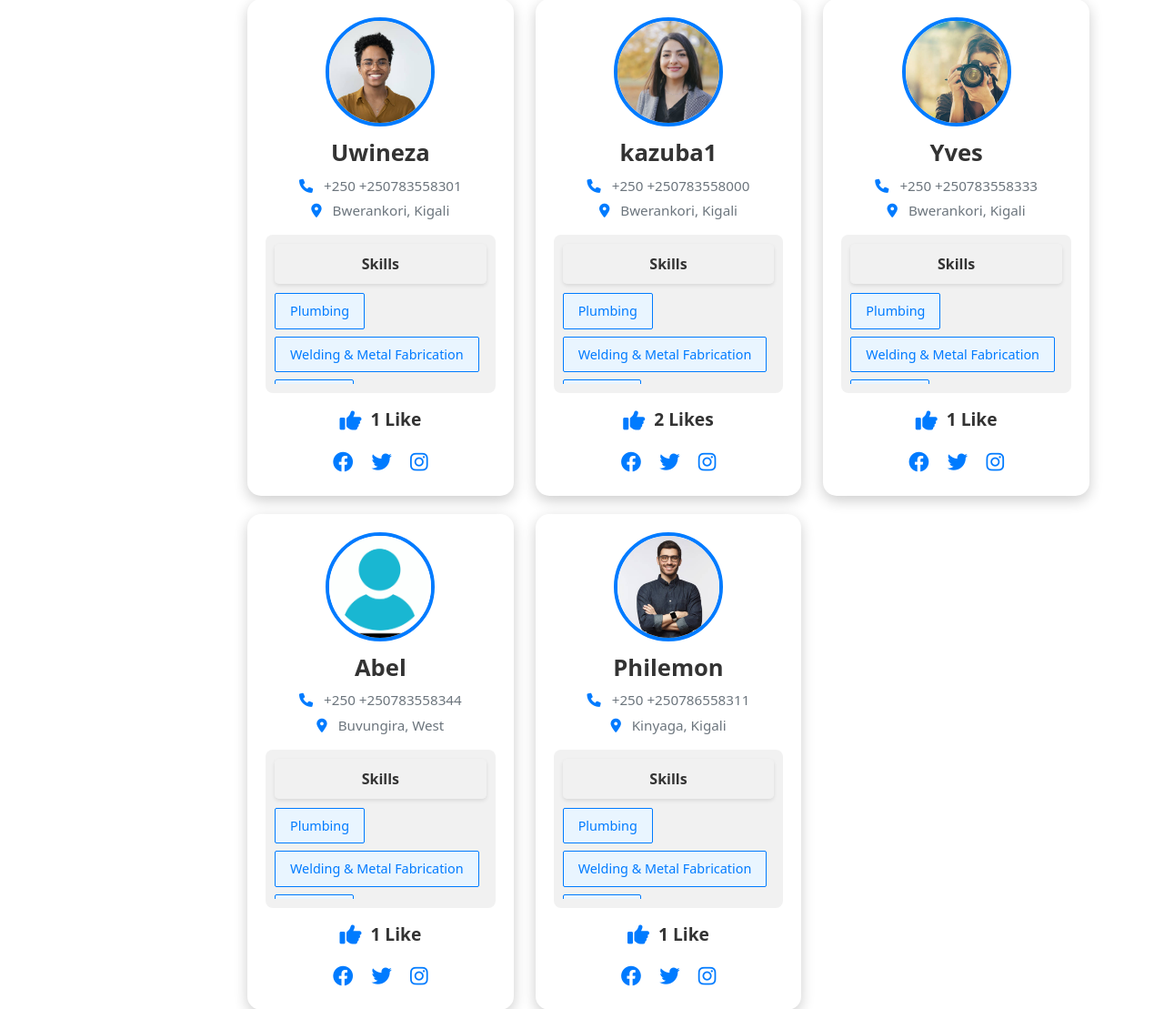
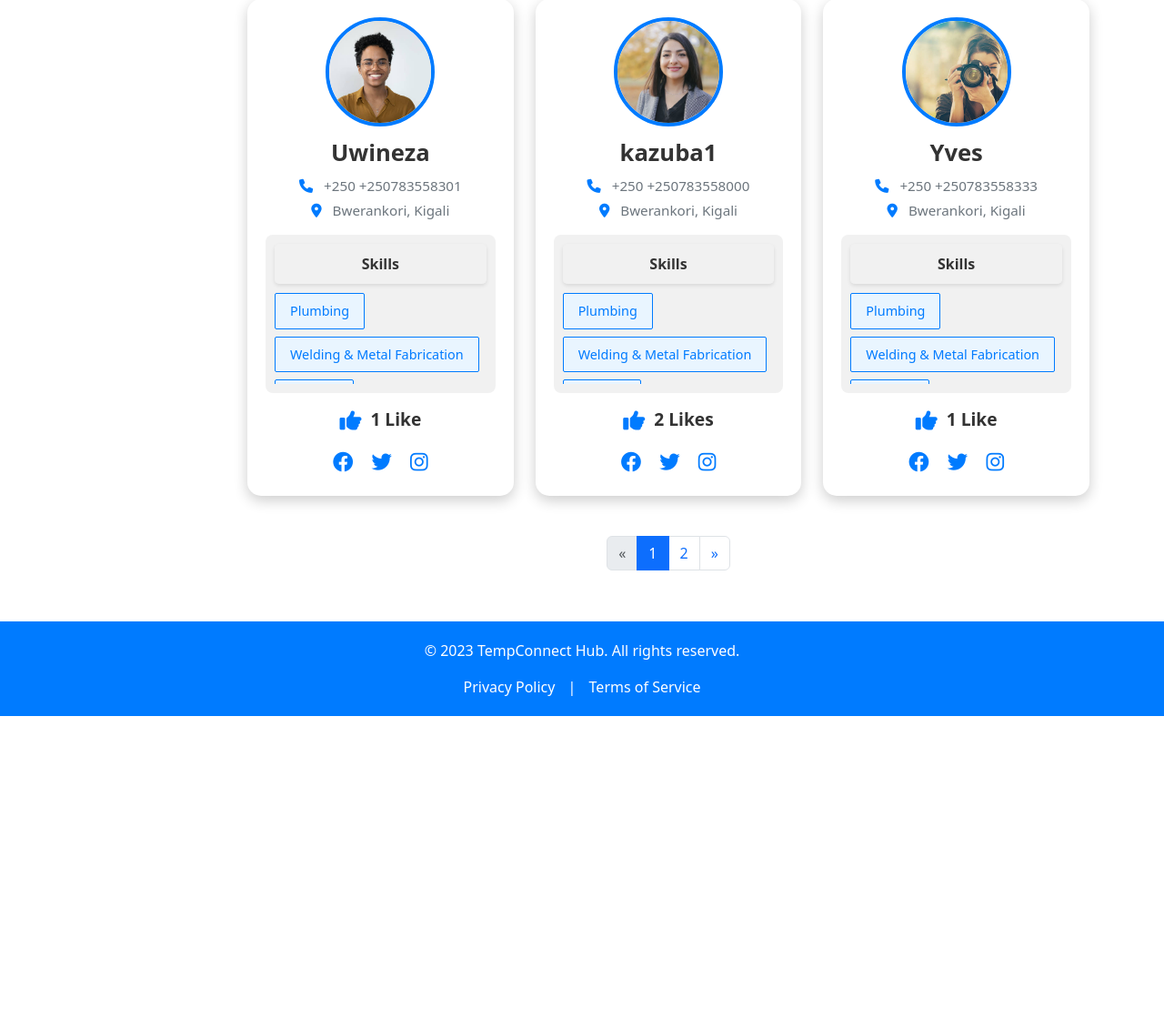
Before and after one commit to nishimwetito/RTH_Demo, a Django app: page /allprofile1/ in a window 1280 px wide. Shown: the part 943-2052 px from the top of the page at 91% size. After the commit the page ends 1730 px from the top, so only its background shows below. Run offline with Django 5.2, Linux system fonts and the light colour scheme; data comes from the database, SQL or seed files in the repository; both versions use the stored data as it was after the commit.

Commit message:
adding pagination

```diff
--- a/templates/allprofile1.html
+++ b/templates/allprofile1.html
@@ -304,6 +304,40 @@
                 </div>
                 {% endfor %}
                 </div>
+
+                <div class="pagination justify-content-center mt-4">
+                    <nav aria-label="Page navigation">
+                      <ul class="pagination">
+                        {% if profiles1.has_previous %}
+                          <li class="page-item">
+                            <a class="page-link" href="?page={{ profiles1.previous_page_number }}" aria-label="Previous">
+                              <span aria-hidden="true">&laquo;</span>
+                            </a>
+                          </li>
+                        {% else %}
+                          <li class="page-item disabled"><span class="page-link">&laquo;</span></li>
+                        {% endif %}
+
+                        {% for num in profiles1.paginator.page_range %}
+                          {% if profiles1.number == num %}
+                            <li class="page-item active"><span class="page-link">{{ num }}</span></li>
+                          {% else %}
+                            <li class="page-item"><a class="page-link" href="?page={{ num }}">{{ num }}</a></li>
+                          {% endif %}
+                        {% endfor %}
+
+                        {% if profiles1.has_next %}
+                          <li class="page-item">
+                            <a class="page-link" href="?page={{ profiles1.next_page_number }}" aria-label="Next">
+                              <span aria-hidden="true">&raquo;</span>
+                            </a>
+                          </li>
+                        {% else %}
+                          <li class="page-item disabled"><span class="page-link">&raquo;</span></li>
+                        {% endif %}
+                      </ul>
+                    </nav>
+                  </div>
             </div>
         </div>
     </div>
--- a/users/views.py
+++ b/users/views.py
@@ -11,6 +11,7 @@
 #location fields
 import json
 from django.conf import settings
+from django.core.paginator import Paginator
 
 def index_view(request):
     return render(request, 'index.html')
@@ -206,7 +207,6 @@
     return render(request, 'level2_profile_detail.html', {'profile': profile})
 
 #Company profiles
-
 def allcompanyprofiles_view(request):
     companies =  CompanyProfile.objects.all()
     context = {
@@ -222,11 +222,15 @@
     return render(request,'allprofile3.html',context)
 
 def allprofiles1_view(request):
-    profiles1 =  Level1Profile.objects.all()
+    profiles1_list = Level1Profile.objects.all()
+    paginator = Paginator(profiles1_list, 6)  # 6 profiles per page
+    page_number = request.GET.get('page')
+    profiles1 = paginator.get_page(page_number)
+
     context = {
-        'profiles1':profiles1
+        'profiles1': profiles1
     }
-    return render(request,'allprofile1.html',context)
+    return render(request, 'allprofile1.html', context)
 
 
     #_____________________Liking profile________________________________
```
Also changed, not shown: db.sqlite3.
